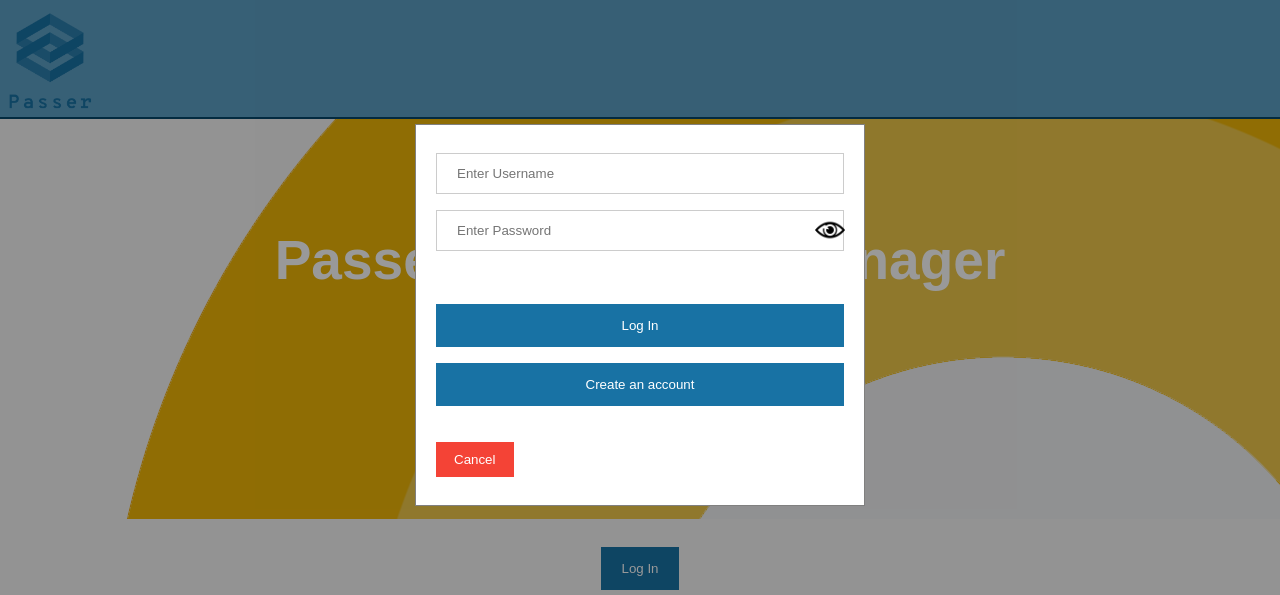
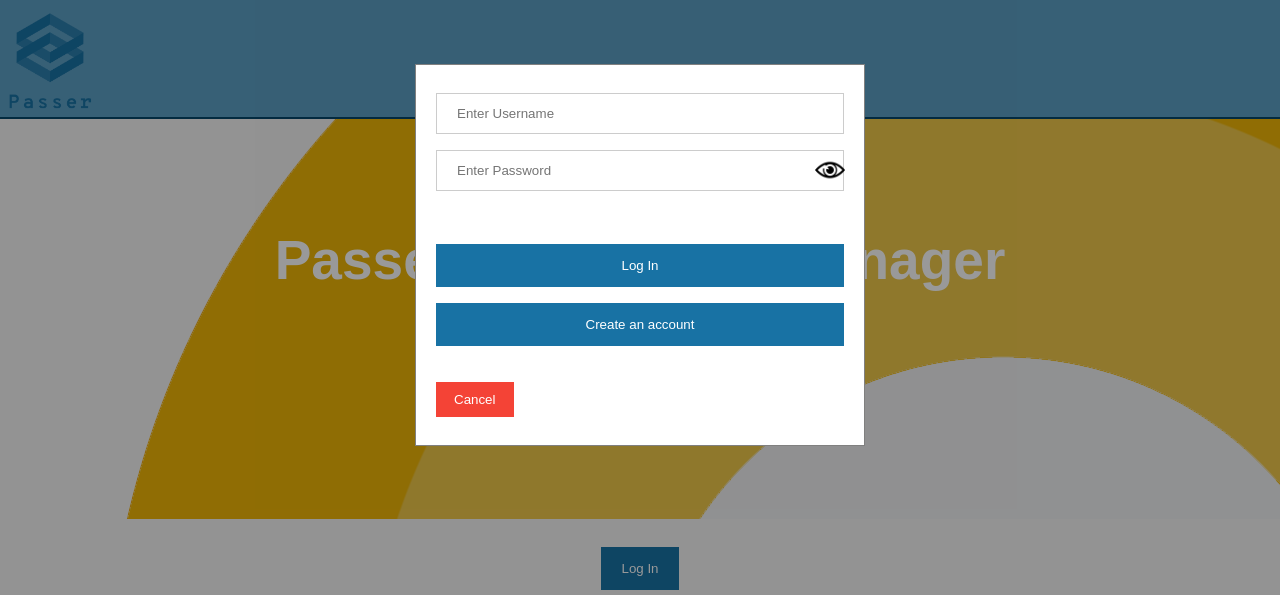
Before and after one commit to alinciocoveanu/Passer, a PHP site: page /Passer/application/views/index.php in a window 1280 px wide, after a click on "Log In". Shown: the top 595 px of the page. Run offline with PHP 8.4, Linux system fonts and the light colour scheme.

Commit message:
style fix

```diff
--- a/public/css/style.css
+++ b/public/css/style.css
@@ -133,7 +133,6 @@ footer {
     width: 100%;
     height: 100%;
     background-color: rgba(0,0,0,0.4); /* Puts focus on the box */
-    padding-top: 60px;
 }
 
 .exportBox {
```
